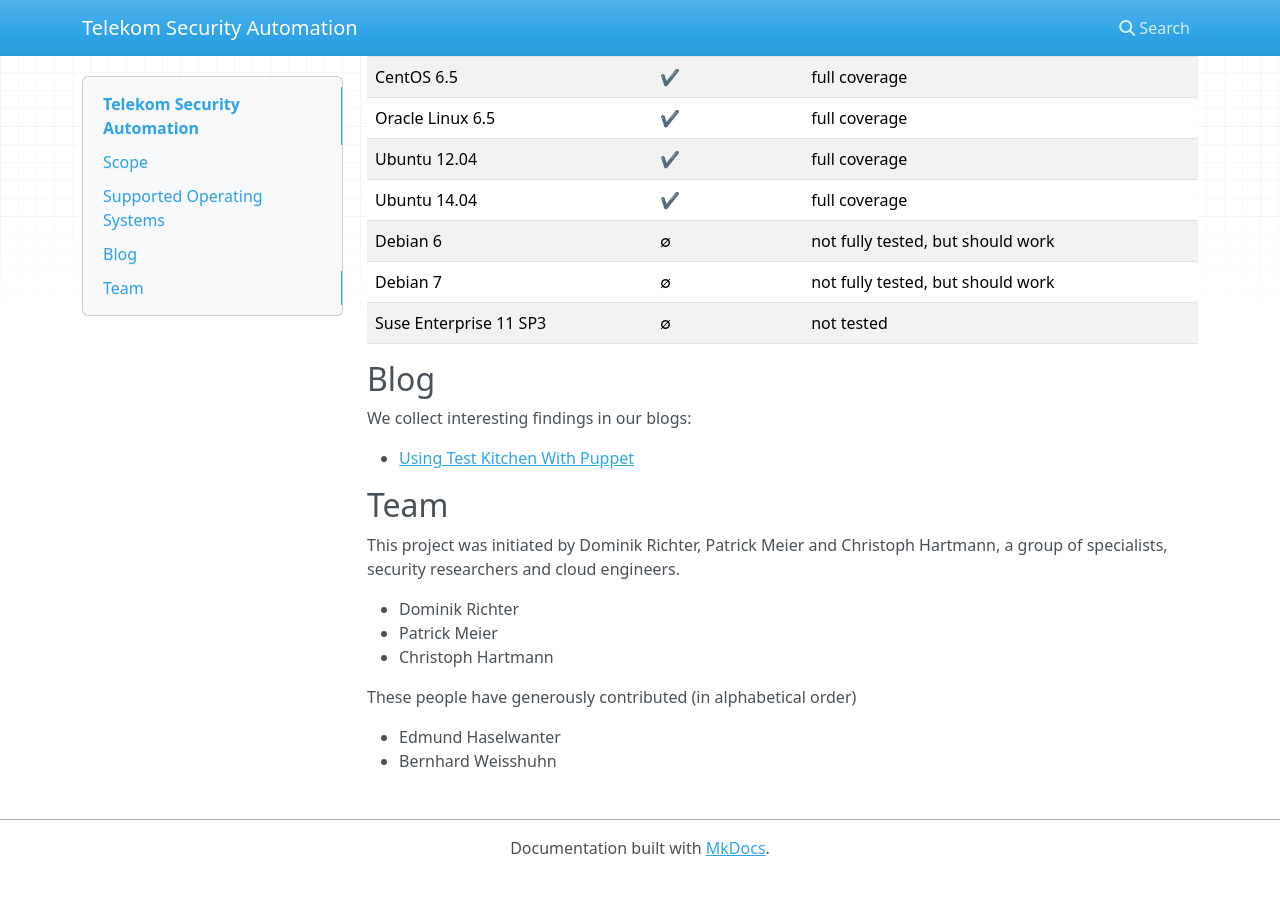
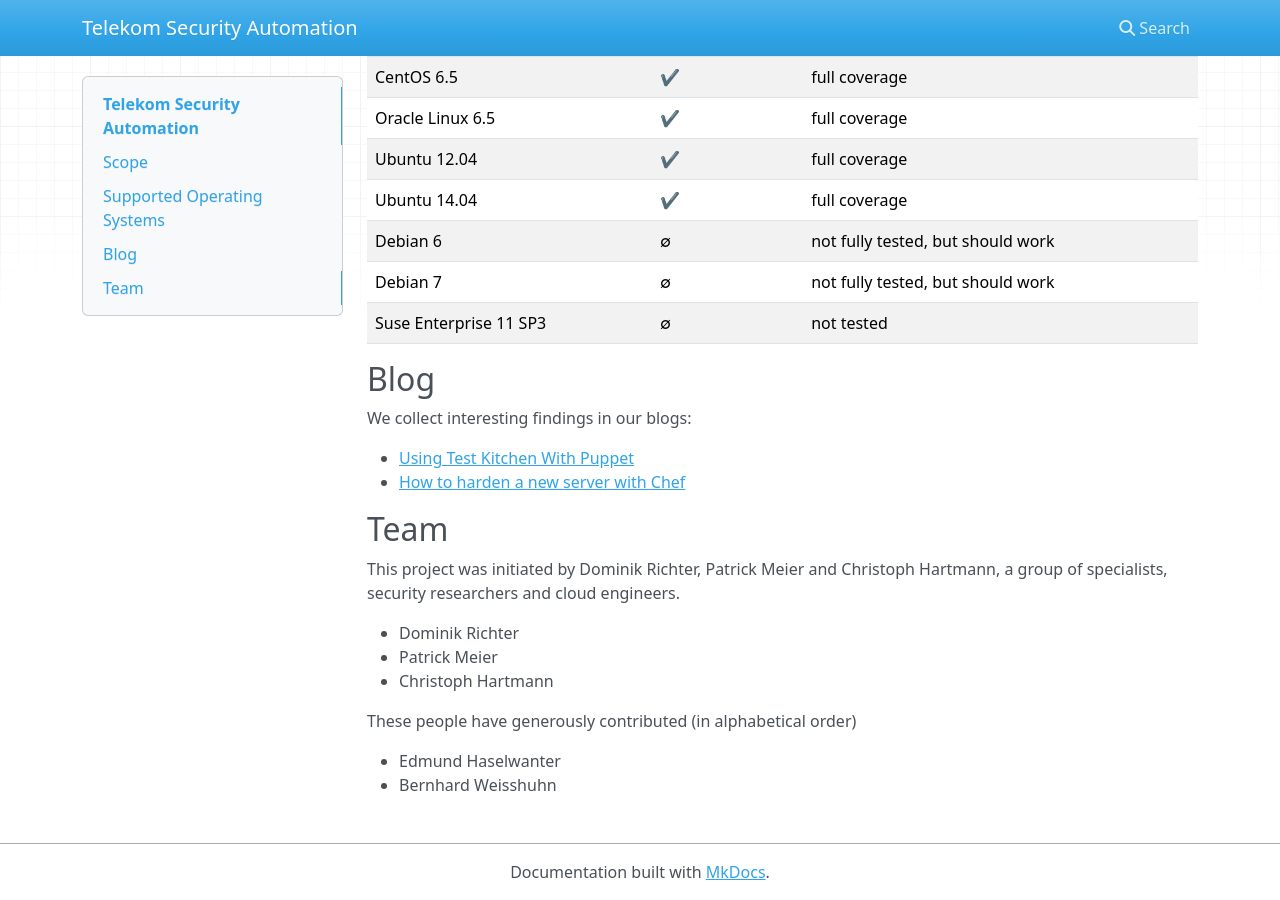
Before and after one commit to dev-sec/docs, an MkDocs documentation site: the page built from docs/index.md, in a window 1280 px wide and 900 px high, scrolled down 1274 px. Built offline with MkDocs 1.6.1, drawn with Linux system fonts in a browser that asks for light colours; nearby versions of some CDN libraries; before the commit the page ends 2150 px from its top, so only the background shows below that.

Commit message:
add new chef hardening article

```diff
--- a/docs/index.md
+++ b/docs/index.md
@@ -58,6 +58,7 @@ This area includes tasks like patch management, attack monitor systems and fixin
 We collect interesting findings in our blogs:
 
  * [Using Test Kitchen With Puppet](http://ehaselwanter.com/en/blog/2014/05/08/using-test-kitchen-with-puppet/)
+ * [How to harden a new server with Chef](http://lollyrock.com/articles/how-to-harden-a-new-server/)
 
 ## Team
 
```
